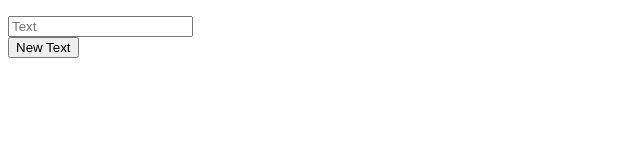
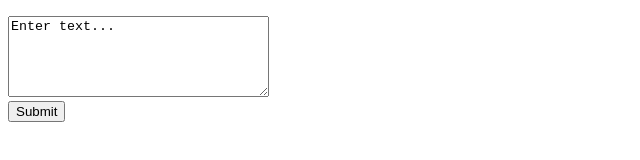
Before and after one commit to Azel4514/4B-Comic, a plain HTML site: page index.html in a window 1280 px wide. Shown: the whole page, without its empty margins (0-640 px from the left). Drawn offline with Linux system fonts and the light colour scheme.

Commit message:
New textbox

```diff
--- a/css.css
+++ b/css.css
@@ -4,5 +4,5 @@
 }
 
 div.a {
-    font-size: 150px;
+    font-size: 90px;
 }
--- a/index.html
+++ b/index.html
@@ -6,14 +6,11 @@
 </head>
 <body>
 <p>
-  <span >
-        <input id="fontTest" type="text" placeholder="Text" >
-    </span>
-
-    <br />
-    <button onclick="ChangeFont (this);" >
-        New Text
-    </button>
+<span>
+    <textarea id="fontTest" name="message" rows="5" cols="30">Enter text...</textarea>
+</span>
+<br>
+    <input type="submit" onclick="ChangeFont(this)">
 </p>
 </body>
 </html>
```
